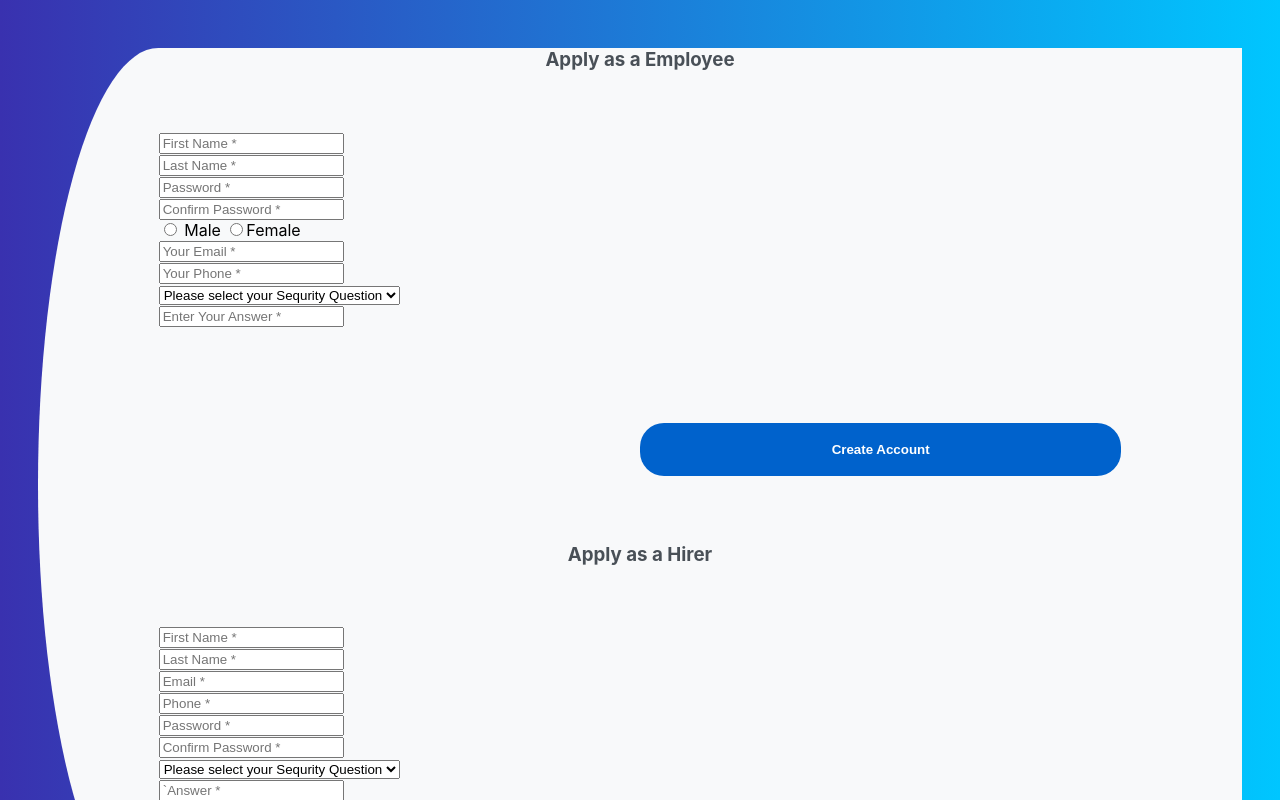
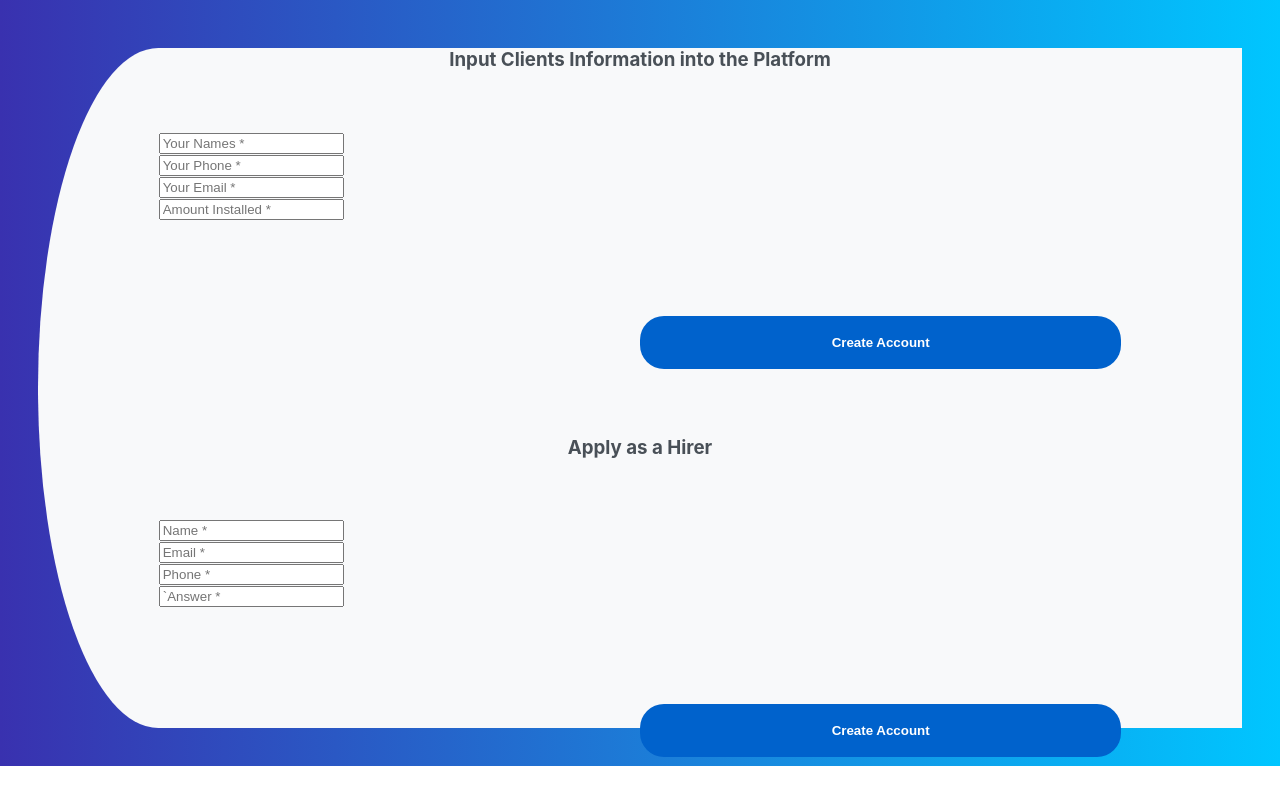
Before and after one commit to LontchiFrank/BankAccountDetail, a React (Create React App) app: page /form in a window 1280 px wide. Shown: the part 1380-2180 px from the top of the page. Built offline with nearby package versions, Linux system fonts and the light colour scheme; the HTML template or start-up script is replaced by a standard one.

Commit message:
did the form

```diff
--- a/package.json
+++ b/package.json
@@ -11,6 +11,7 @@
     "aframe-particle-system-component": "^1.1.3",
     "aframe-react": "^4.4.0",
     "babel-polyfill": "^6.26.0",
+    "core-js-compat": "^3.4.7",
     "react": "^17.0.2",
     "react-bootstrap": "^2.1.2",
     "react-dom": "^17.0.2",
--- a/src/pages/FormInput.jsx
+++ b/src/pages/FormInput.jsx
@@ -20,65 +20,14 @@ function FormInput() {
               role="tabpanel"
               aria-labelledby="home-tab"
             >
-              <h3 class="register-heading">Apply as a Employee</h3>
+              <h3 class="register-heading">Input Clients Information into the Platform </h3>
               <div class="row register-form">
                 <div class="col-md-6">
                   <div class="form-group mb-3">
                     <input
                       type="text"
                       class="form-control"
-                      placeholder="First Name *"
-                      value=""
-                    />
-                  </div>
-                  <div class="form-group mb-3">
-                    <input
-                      type="text"
-                      class="form-control"
-                      placeholder="Last Name *"
-                      value=""
-                    />
-                  </div>
-                  <div class="form-group mb-3">
-                    <input
-                      type="password"
-                      class="form-control"
-                      placeholder="Password *"
-                      value=""
-                    />
-                  </div>
-                  <div class="form-group mb-3">
-                    <input
-                      type="password"
-                      class="form-control"
-                      placeholder="Confirm Password *"
-                      value=""
-                    />
-                  </div>
-                  <div class="form-group mb-3">
-                    <div class="maxl">
-                      <label class="radio inline">
-                        <input
-                          type="radio"
-                          name="gender"
-                          value="male"
-                          checked
-                        />
-                        <span> Male </span>
-                      </label>
-                      <label class="radio inline">
-                        <input type="radio" name="gender" value="female" />
-                        <span>Female </span>
-                      </label>
-                    </div>
-                  </div>
-                </div>
-                <div class="col-md-6">
-                  <div class="form-group mb-3">
-                    <input
-                      type="email"
-                      class="form-control"
-                      placeholder="Your Email *"
+                      placeholder="Your Names *"
                       value=""
                     />
                   </div>
@@ -93,24 +42,30 @@ function FormInput() {
                       value=""
                     />
                   </div>
+
+
+                </div>
+                <div class="col-md-6">
                   <div class="form-group mb-3">
-                    <select class="form-control">
-                      <option class="hidden" selected disabled>
-                        Please select your Sequrity Question
-                      </option>
-                      <option>What is your Birthdate?</option>
-                      <option>What is Your old Phone Number</option>
-                      <option>What is your Pet Name?</option>
-                    </select>
+                    <input
+                      type="email"
+                      class="form-control"
+                      placeholder="Your Email *"
+                      value=""
+                    />
                   </div>
                   <div class="form-group mb-3">
                     <input
-                      type="text"
+                      type="number"
+                      minlength="10"
+                      maxlength="10"
+                      name="txtEmpPhone"
                       class="form-control"
-                      placeholder="Enter Your Answer *"
+                      placeholder="Amount Installed *"
                       value=""
                     />
                   </div>
+
                   <input
                     type="submit"
                     class="btnRegister"
@@ -132,18 +87,11 @@ function FormInput() {
                     <input
                       type="text"
                       class="form-control"
-                      placeholder="First Name *"
+                      placeholder="Name *"
                       value=""
                     />
                   </div>
-                  <div class="form-group mb-3">
-                    <input
-                      type="text"
-                      class="form-control"
-                      placeholder="Last Name *"
-                      value=""
-                    />
-                  </div>
+
                   <div class="form-group mb-3">
                     <input
                       type="email"
@@ -154,7 +102,7 @@ function FormInput() {
                   </div>
                   <div class="form-group mb-3">
                     <input
-                      type="text"
+                      type="number"
                       maxlength="10"
                       minlength="10"
                       class="form-control"
@@ -164,32 +112,7 @@ function FormInput() {
                   </div>
                 </div>
                 <div class="col-md-6">
-                  <div class="form-group mb-3">
-                    <input
-                      type="password"
-                      class="form-control"
-                      placeholder="Password *"
-                      value=""
-                    />
-                  </div>
-                  <div class="form-group mb-3">
-                    <input
-                      type="password"
-                      class="form-control"
-                      placeholder="Confirm Password *"
-                      value=""
-                    />
-                  </div>
-                  <div class="form-group mb-3">
-                    <select class="form-control">
-                      <option class="hidden" selected disabled>
-                        Please select your Sequrity Question
-                      </option>
-                      <option>What is your Birthdate?</option>
-                      <option>What is Your old Phone Number</option>
-                      <option>What is your Pet Name?</option>
-                    </select>
-                  </div>
+
                   <div class="form-group mb-3">
                     <input
                       type="text"
```
Also changed, not shown: src/Components/UserCard.jsx (added, +11 -0 lines), src/redux/ActionTypes.js (deleted), src/redux/store.js (deleted), 1 other file (tests, documents, lock files or other folders).
